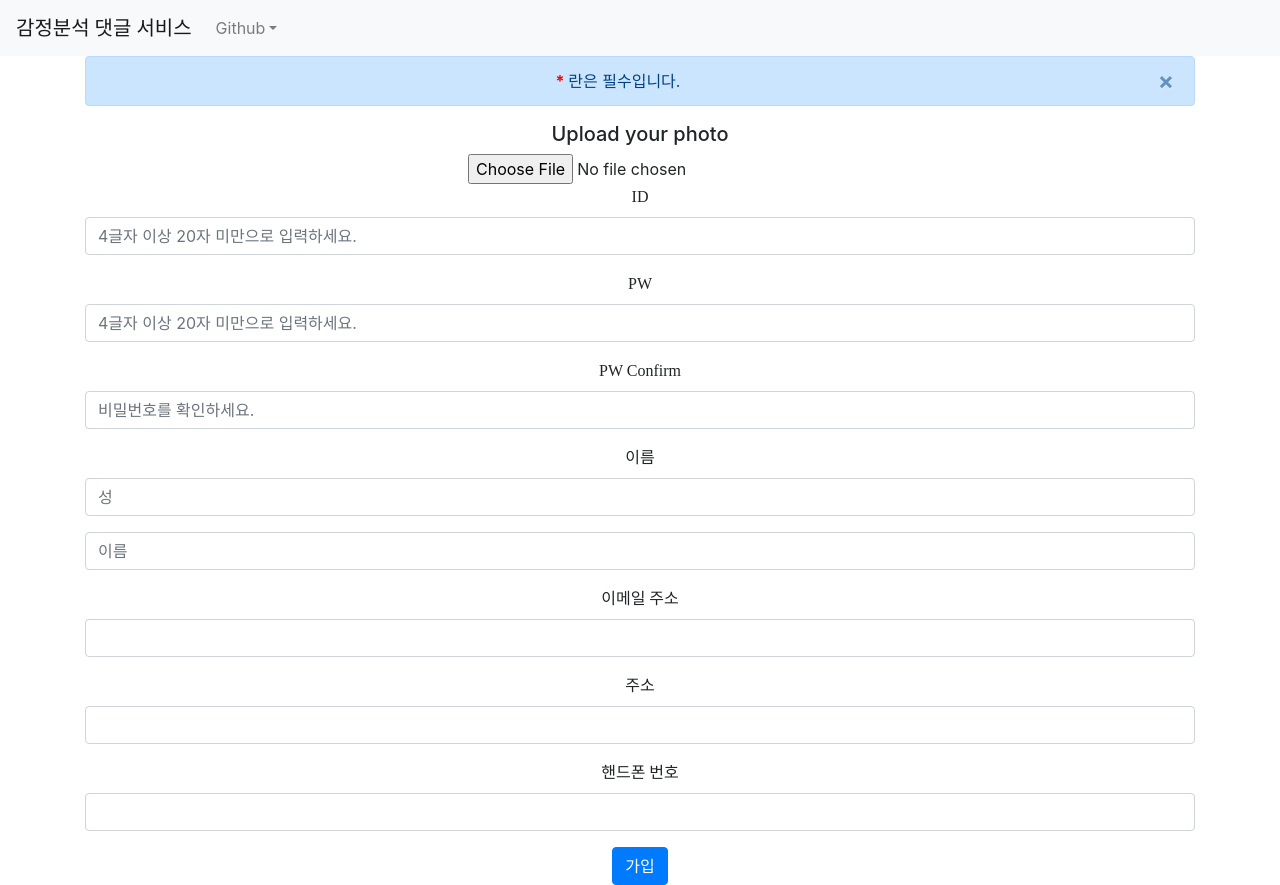
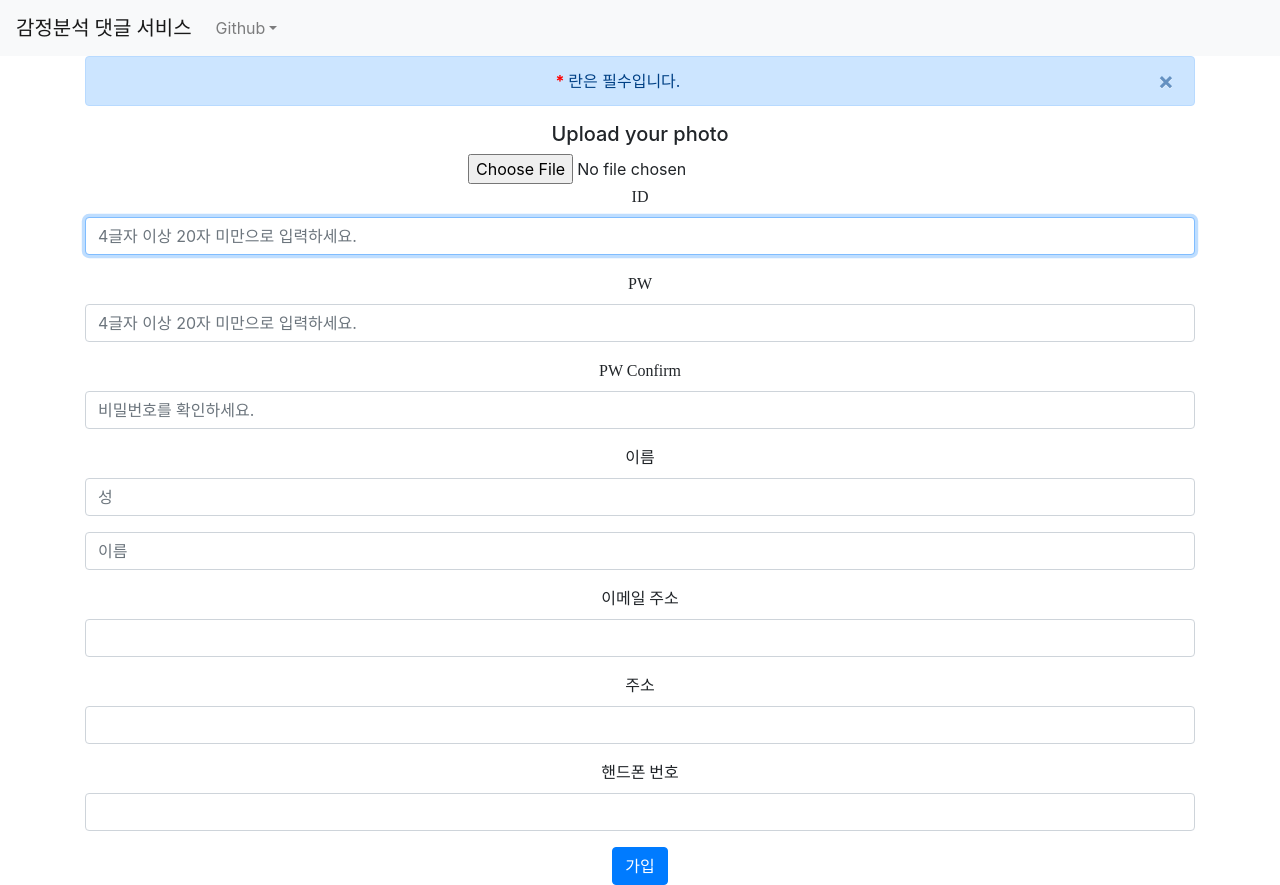
Before and after one commit to jopemachine-playground/ev-commentService-Front, a React (Create React App) app: page /SignUp in a window 1280 px wide. Built offline with nearby package versions, Linux system fonts and the light colour scheme; a web font is replaced by a local one.

Commit message:
[feat] Update SignUp page to autofocus ID

```diff
--- a/src/web/SignUp/index.tsx
+++ b/src/web/SignUp/index.tsx
@@ -1,4 +1,4 @@
-import React, { useState } from "react";
+import React, { useState, useRef, useEffect, createRef } from "react";
 import { Alert, Form, FormGroup, Label, Input, Button, Container } from "reactstrap";
 import axios from "axios";
 import "./SignUp.css";
@@ -12,7 +12,10 @@ export default function SignUp() {
   const history = useHistory();
 
   const [AlertVisble, setAlertVisible] = useState<boolean>(true);
+
   const [ID, setID] = useState<string>("");
+  const IDRef = createRef<HTMLInputElement>();
+
   const [PW, setPW] = useState<string>("");
   const [PWConfirm, setPWConfirm] = useState<string>("");
   const [LastName, setLastName] = useState<string>("");
@@ -23,6 +26,10 @@ export default function SignUp() {
   const [Gender, setGender] = useState<string>("");
 
   const [ProfileImage, setProfileImage] = useState({ preview: '', raw: '' });
+
+  useEffect(() => {
+    IDRef.current!.focus();
+  }, []);
 
   const validateForm = () => {
     return ID.length > 0 && PW.length > 0 && PW === PWConfirm;
@@ -101,7 +108,7 @@ export default function SignUp() {
       <Form>
         <FormGroup>
           <Label for={"ID"}>ID</Label>
-          <Input value={ID} onChange={handleStringChange(setID)} type={"text"} name={"ID"} id={"ID"} placeholder={"4글자 이상 20자 미만으로 입력하세요."} />
+          <Input innerRef={IDRef} value={ID} onChange={handleStringChange(setID)} type={"text"} name={"ID"} id={"ID"} placeholder={"4글자 이상 20자 미만으로 입력하세요."} />
         </FormGroup>
         <FormGroup>
           <Label for={"PW"}>PW</Label>
```
